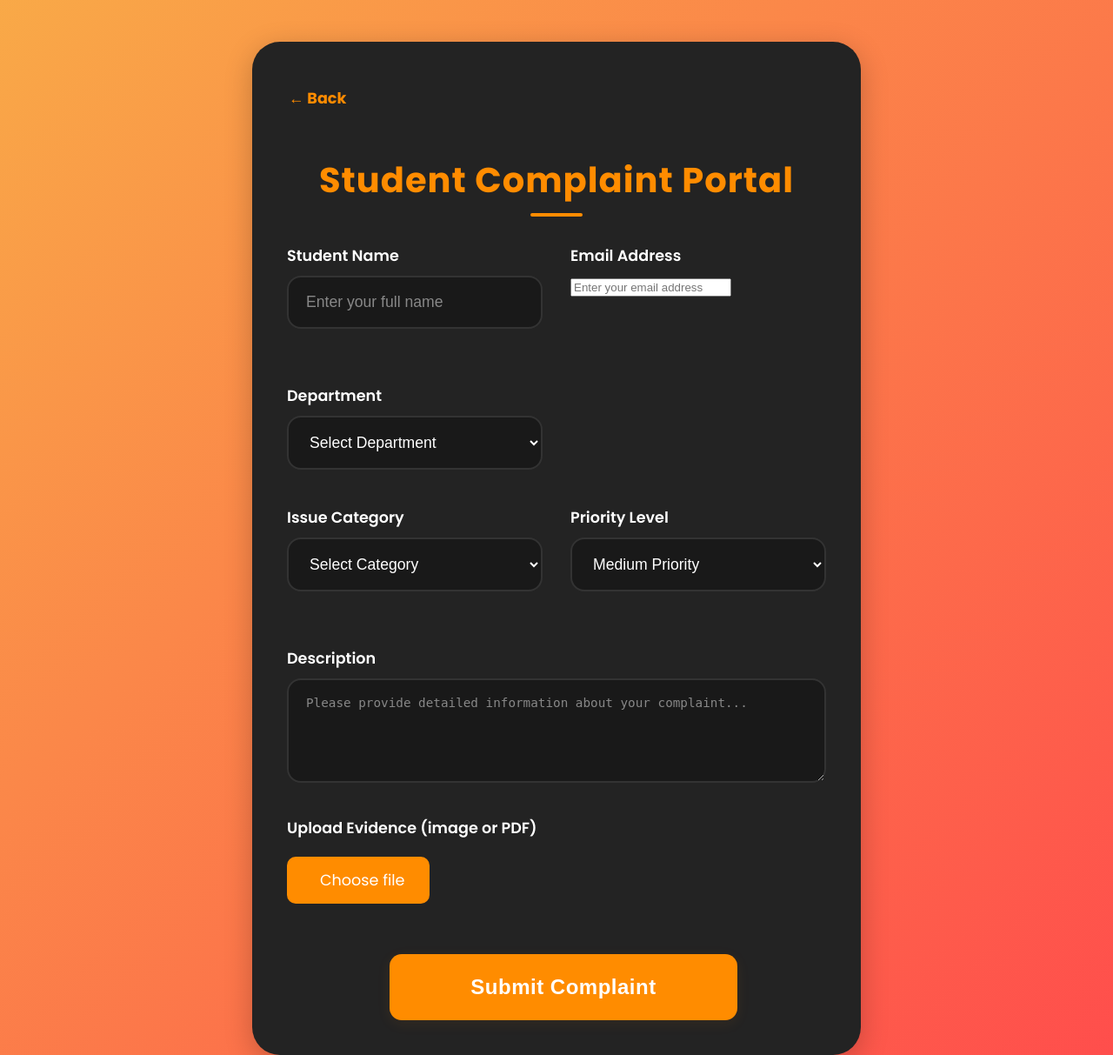
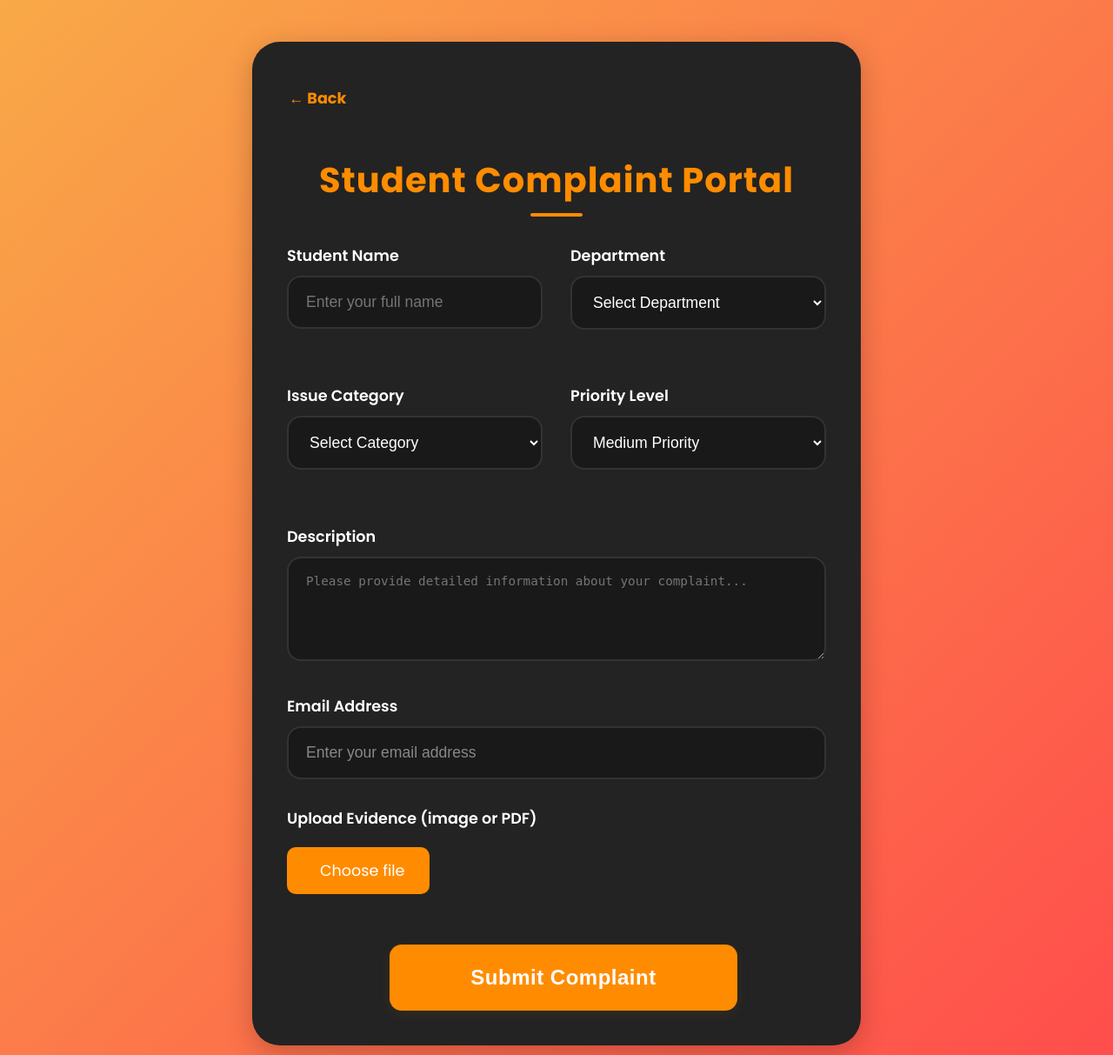
Before and after one commit to Rahul-xrf/compliant-tracker, a Flask app: page /complaint in a window 1280 px wide. Shown: the top 1213 px of the page at 87% size. Run offline with Flask 3, Linux system fonts and the light colour scheme.

Commit message:
Added email notification feature-2

```diff
--- a/static/style.css
+++ b/static/style.css
@@ -95,14 +95,31 @@ input[type="text"], input[type="password"], select, textarea {
     box-sizing: border-box;
 }
 
+input[type="email"] {
+    width: 100%;
+    padding: 18px 20px;
+    border: 2px solid #333;
+    border-radius: 16px;
+    font-size: 1.1em;
+    background: #191919;
+    color: #fff;
+    transition: border-color 0.2s;
+    font-weight: 400;
+    box-sizing: border-box;
+    margin-bottom: 0;
+}
+input[type="email"]:focus {
+    border-color: #FF8C00;
+    outline: none;
+}
+input[type="email"]::placeholder {
+    color: #888;
+    font-weight: 400;
+}
+
 input[type="file"] {
     margin-top: 8px;
     color: #fff;
-}
-
-input[type="text"]::placeholder, input[type="password"]::placeholder, textarea::placeholder {
-    color: #888;
-    font-weight: 400;
 }
 
 input[type="text"]:focus, input[type="password"]:focus, select:focus, textarea:focus {
--- a/templates/index.html
+++ b/templates/index.html
@@ -31,10 +31,6 @@
                     <div class="form-group">
                         <label for="name">Student Name</label>
                         <input type="text" id="name" name="name" placeholder="Enter your full name" required>
-                    </div>
-                    <div class="form-group">
-                        <label for="email">Email Address</label>
-                        <input type="email" id="email" name="email" placeholder="Enter your email address" required>
                     </div>
                     <div class="form-group">
                         <label for="department">Department</label>
@@ -75,6 +71,10 @@
                     <textarea id="description" name="description" placeholder="Please provide detailed information about your complaint..." required></textarea>
                 </div>
                 <div class="form-group">
+                    <label for="email">Email Address</label>
+                    <input type="email" id="email" name="email" placeholder="Enter your email address" required>
+                </div>
+                <div class="form-group">
                     <label for="evidence">Upload Evidence (image or PDF)</label>
                     <label class="custom-file-upload">
                         <input type="file" id="evidence" name="evidence" accept="image/*,application/pdf" onchange="updateFileName(this)">
```
